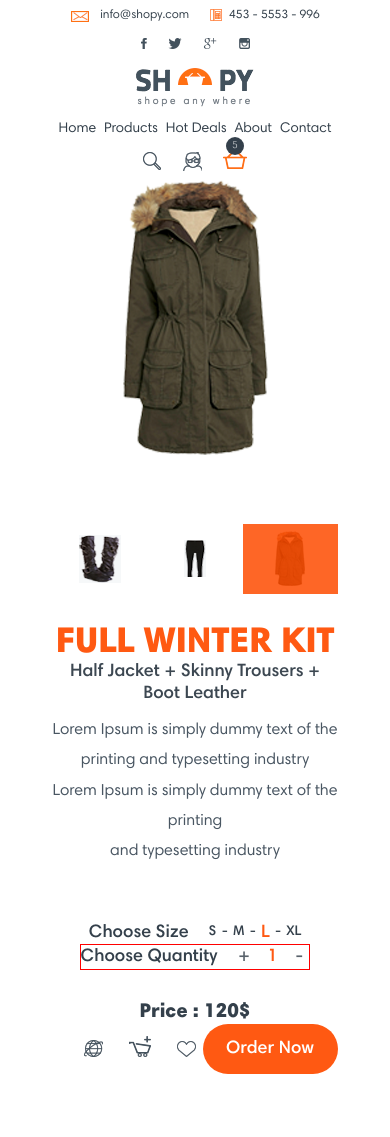
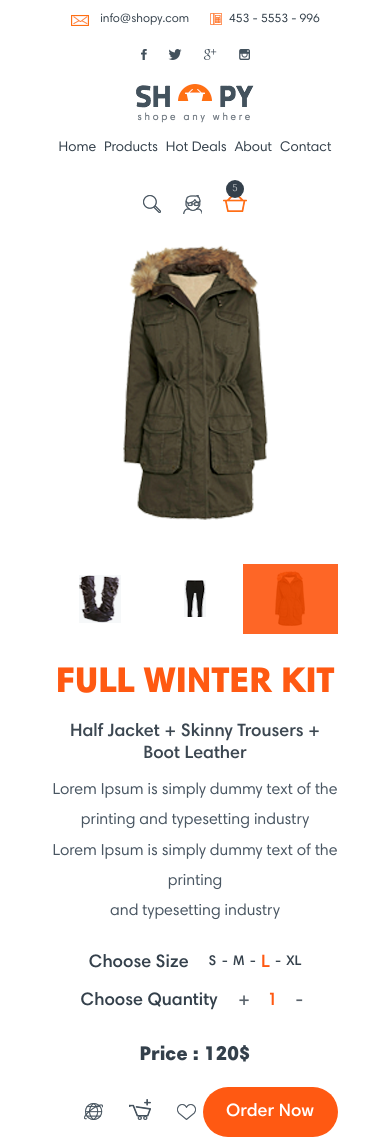
Before and after one commit to vosem/shopy, a website: page index.html in a window 390 px wide. Before the commit the page ends 1074 px from the top, so only its background shows below. Drawn offline with Linux system fonts and the light colour scheme.

Commit message:
completed transfer to grid

```diff
--- a/assets/css/grid.scss
+++ b/assets/css/grid.scss
@@ -254,7 +254,6 @@ div.big-product-img {
       }
     }
     .product-quantity {
-      border: 1px solid red;
       justify-self: right;
       font-family: HarmoniaSansProCyr, Arial, serif;
       font-weight: 600;
@@ -360,21 +359,35 @@ div.big-product-img {
       padding-left: 0;
     }
   }
+  .big-header {
+    height: 150px;
+  }
   nav {
     font-size: $font-size-regular - 2px;
   }
   .capabilities {
+    padding-top: 20px;
     justify-self: center !important;
   }
   .product {
+    padding-top: 20px;
     grid-template-columns: min-content;
+    .product-image {
+      grid-row-gap: 20px;
+    }
     h2 {
       font-size: 36px;
     }
+    h3 {
+      padding-top: 20px;
+    }
+    form.product-order {
+      padding-top: 25px;
       .product-options {
         grid-template-columns: 1fr !important;
         justify-items: center !important;
         .product-quantity {
+          padding-top: 15px;
           justify-self: center !important;
         }
       }
@@ -382,6 +395,10 @@ div.big-product-img {
         padding-top: 30px !important;
         grid-template-columns: 1fr !important;
         justify-items: center;
+        .product-actions {
+          padding-top: 20px;
         }
       }
     }
+  }
+}
```
Also changed, not shown: assets/css/grid.css, 1 other file. Lines whose indentation alone changed are shown as unchanged.
